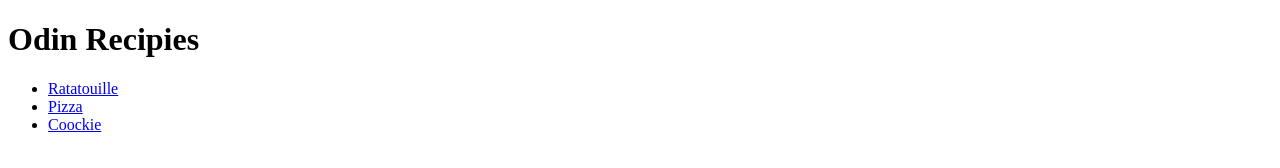
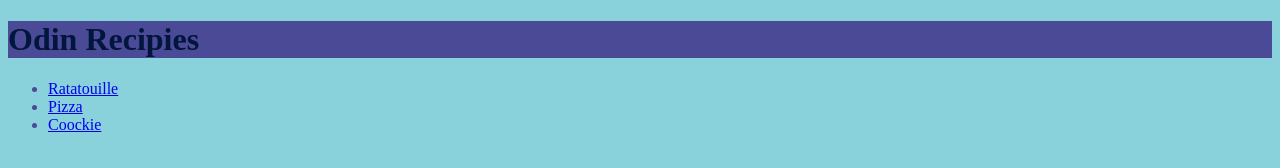
Before and after one commit to Maksim-Gro/odin-recipes, a plain HTML site: page index.html in a window 1280 px wide. Drawn offline with Linux system fonts and the light colour scheme.

Commit message:
Use CSS to make this site look nicer

```diff
--- a/index.html
+++ b/index.html
@@ -3,14 +3,16 @@
     <head>
         <meta charset="UTF-8">
         <title>Odin Recipies</title>
+        <link rel="stylesheet" href="style.css">
     </head>
     <body>
-        <h1>Odin Recipies</h1>
-        <ul>
+        <h1 class="sign">Odin Recipies</h1>
+        <ul class="list">
             <li><a href="recipies/ratatouille.html">Ratatouille</a></li>
             <li><a href="recipies/pizza.html">Pizza</a></li>
             <li><a href="recipies/cookie.html">Coockie</a></li>
         </ul>
 
+
     </body>
 </html>
--- a/style.css
+++ b/style.css
@@ -1,4 +1,9 @@
-h1{color: red;
-    background-color: blue ;
+.sign{color: #00163D;
+    background-color: #4b4a96 ;
     align-self: center;
     }
+.list{color: #4b4a96;
+    background-color:  ;
+    align-self: center;}
+
+body{ background-color:#89d2dc;}
```
